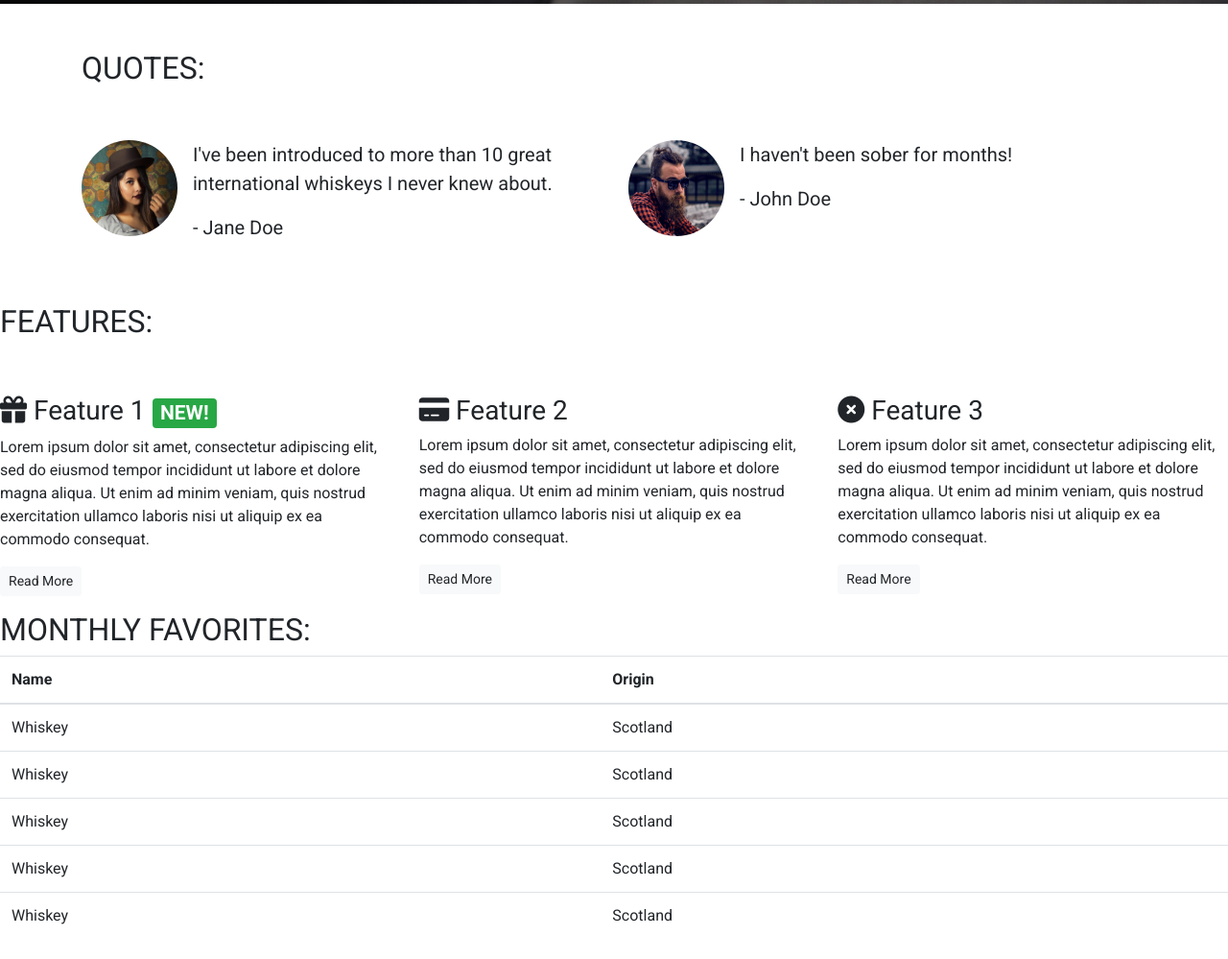
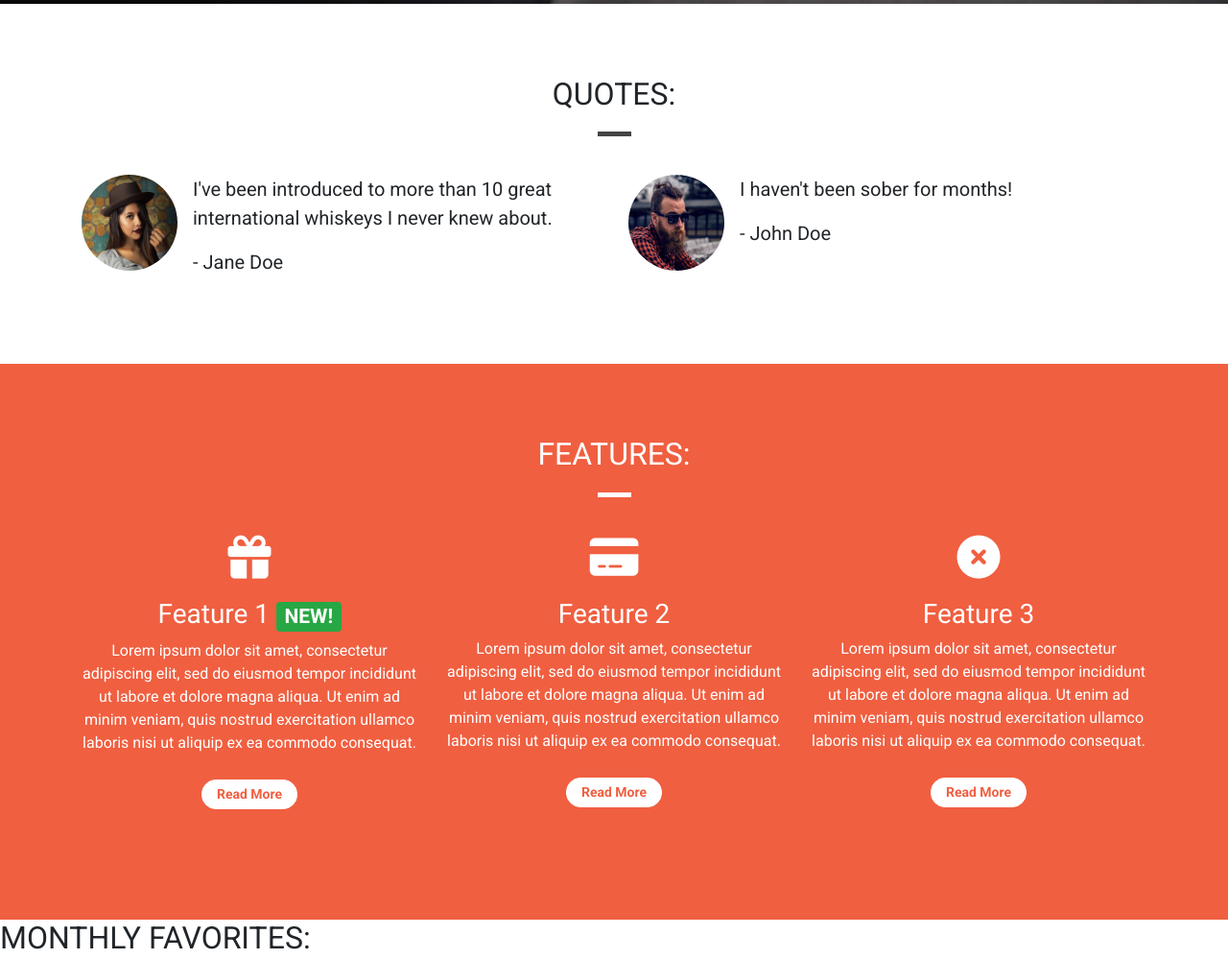
Before and after one commit to rowanam/bootstrap-site, a plain HTML site: page index.html in a window 1280 px wide. Shown: the part 796-1795 px from the top of the page at 96% size. Drawn offline with nearby package versions, Linux system fonts and the light colour scheme.

Commit message:
Add custom styling to quotes and features

```diff
--- a/css/style.css
+++ b/css/style.css
@@ -2,6 +2,13 @@
 
 body {
     font-family: Roboto, sans-serif;
+}
+
+.container-wrapper {}
+
+.container-wrapper--red {
+    background-color: #f05f40;
+    color: white;
 }
 
 .alert-container .col-12 {
@@ -42,20 +49,46 @@ body {
 
 .features-container {}
 
+/* Page headers */
+
+.page-header {
+    margin-bottom: 0;
+    border-bottom: 0;
+    text-align: center;
+}
+
+.page-header h2 {
+    margin-top: 0;
+}
+
 /* Block dividers */
 
 .block-divider {
     width: 75px;
     height: 5px;
     border: 0;
+    background-color: #444;
+    margin-top: 20px;
+    margin-bottom: 40px;
 }
 
 .block-divider--orange {
     background-color: #f05f40;
 }
 
+.block-divider--white {
+    background-color: white;
+}
+
 .block-divider--short {
     width: 35px;
+}
+
+/* Content containers */
+
+.content-container {
+    padding-top: 75px;
+    padding-bottom: 75px;
 }
 
 /* Navbar */
@@ -133,3 +166,24 @@ body {
     background-color: #df4929;
     border-color: #df4929;
 }
+
+.feature {
+    text-align: center;
+    margin-bottom: 40px;
+}
+
+.feature i {
+    margin-bottom: 20px;
+    font-size: 45px;
+    line-height: 45px;
+}
+
+.feature .btn {
+    background-color: white;
+    border-color: white;
+    border-radius: 15px;
+    min-width: 100px;
+    font-weight: bold;
+    margin-top: 10px;
+    color: #f05f40;
+}
--- a/index.html
+++ b/index.html
@@ -83,12 +83,14 @@
         <!-- /.callout -->
     </div>
 
-    <div class="container quotes-container">
     <!-- Quotes -->
+    <div class="container-wrapper">
+        <div class="container quotes-container content-container">
             <section class="quotes">
                 <div class="row">
-                <div class="col-12 my-5">
+                    <div class="col-12 page-header">
                         <h2 class="text-uppercase">Quotes:</h2>
+                        <hr class="block-divider block-divider--short">
                     </div>
                 </div>
 
@@ -101,7 +103,8 @@
                             </div>
                             <div class="media-body">
                                 <blockquote class="blockquote">
-                                <p>I've been introduced to more than 10 great international whiskeys I never knew about.
+                                    <p>I've been introduced to more than 10 great international whiskeys I never knew
+                                        about.
                                     </p>
                                     <p>- Jane Doe</p>
                                 </blockquote>
@@ -125,26 +128,31 @@
                     </div>
                 </div>
             </section>
+        </div>
+    </div>
     <!-- /.quotes -->
-    </div>
 
     <!-- Features -->
-    <div class="features-container">
+    <div class="container-wrapper container-wrapper--red">
+        <div class="container features-container content-container">
             <section class="features">
                 <div class="row">
-                <div class="col-12 my-5">
+                    <div class="col-12 page-header">
                         <h2 class="text-uppercase">Features:</h2>
+                        <hr class="block-divider block-divider--short block-divider--white">
                     </div>
                 </div>
 
                 <div class="row">
                     <div class="col-12 col-md-6 col-lg-4">
                         <div class="feature">
-                        <h3><i class="fa-solid fa-gift d-none d-sm-inline"></i> Feature 1 <span
+                            <h3><i class="fa-solid fa-gift d-none d-sm-block"></i> Feature 1 <span
                                     class="badge badge-success">NEW!</span></h3>
-                        <p>Lorem ipsum dolor sit amet, consectetur adipiscing elit, sed do eiusmod tempor incididunt ut
+                            <p>Lorem ipsum dolor sit amet, consectetur adipiscing elit, sed do eiusmod tempor incididunt
+                                ut
                                 labore
-                            et dolore magna aliqua. Ut enim ad minim veniam, quis nostrud exercitation ullamco laboris
+                                et dolore magna aliqua. Ut enim ad minim veniam, quis nostrud exercitation ullamco
+                                laboris
                                 nisi
                                 ut
                                 aliquip ex ea commodo consequat.</p>
@@ -154,10 +162,12 @@
 
                     <div class="col-12 col-md-6 col-lg-4">
                         <div class="feature">
-                        <h3><i class="fa-solid fa-credit-card d-none d-sm-inline"></i> Feature 2</h3>
-                        <p>Lorem ipsum dolor sit amet, consectetur adipiscing elit, sed do eiusmod tempor incididunt ut
+                            <h3><i class="fa-solid fa-credit-card d-none d-sm-block"></i> Feature 2</h3>
+                            <p>Lorem ipsum dolor sit amet, consectetur adipiscing elit, sed do eiusmod tempor incididunt
+                                ut
                                 labore
-                            et dolore magna aliqua. Ut enim ad minim veniam, quis nostrud exercitation ullamco laboris
+                                et dolore magna aliqua. Ut enim ad minim veniam, quis nostrud exercitation ullamco
+                                laboris
                                 nisi
                                 ut
                                 aliquip ex ea commodo consequat.</p>
@@ -167,10 +177,12 @@
 
                     <div class="col-12 d-md-none d-lg-block col-lg-4">
                         <div class="feature">
-                        <h3><i class="fa-solid fa-circle-xmark d-none d-sm-inline"></i> Feature 3</h3>
-                        <p>Lorem ipsum dolor sit amet, consectetur adipiscing elit, sed do eiusmod tempor incididunt ut
+                            <h3><i class="fa-solid fa-circle-xmark d-none d-sm-block"></i> Feature 3</h3>
+                            <p>Lorem ipsum dolor sit amet, consectetur adipiscing elit, sed do eiusmod tempor incididunt
+                                ut
                                 labore
-                            et dolore magna aliqua. Ut enim ad minim veniam, quis nostrud exercitation ullamco laboris
+                                et dolore magna aliqua. Ut enim ad minim veniam, quis nostrud exercitation ullamco
+                                laboris
                                 nisi
                                 ut
                                 aliquip ex ea commodo consequat.</p>
@@ -179,8 +191,9 @@
                     </div>
                 </div>
             </section>
+        </div>
+    </div>
     <!-- /.features -->
-    </div>
 
     <!-- Monthly favorites -->
     <section class="favorites">
```
Lines whose indentation alone changed are shown as unchanged.
